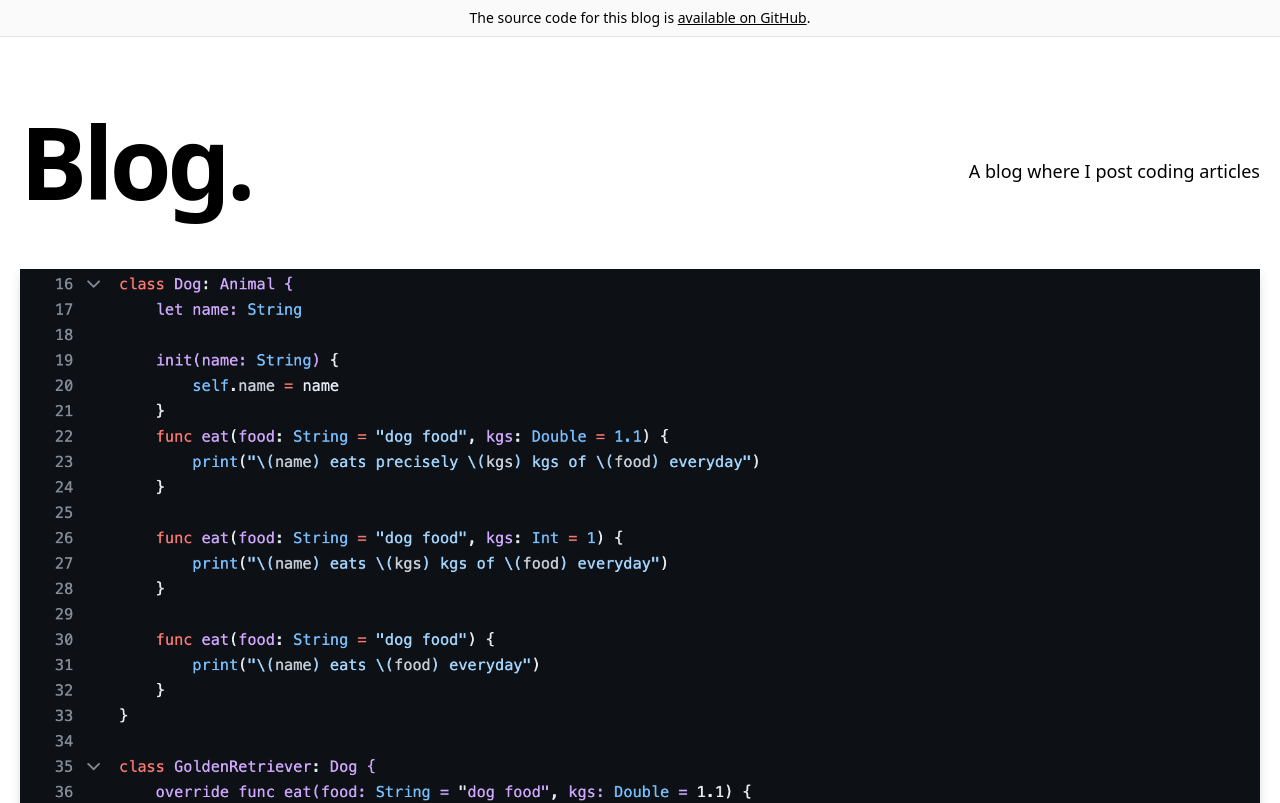
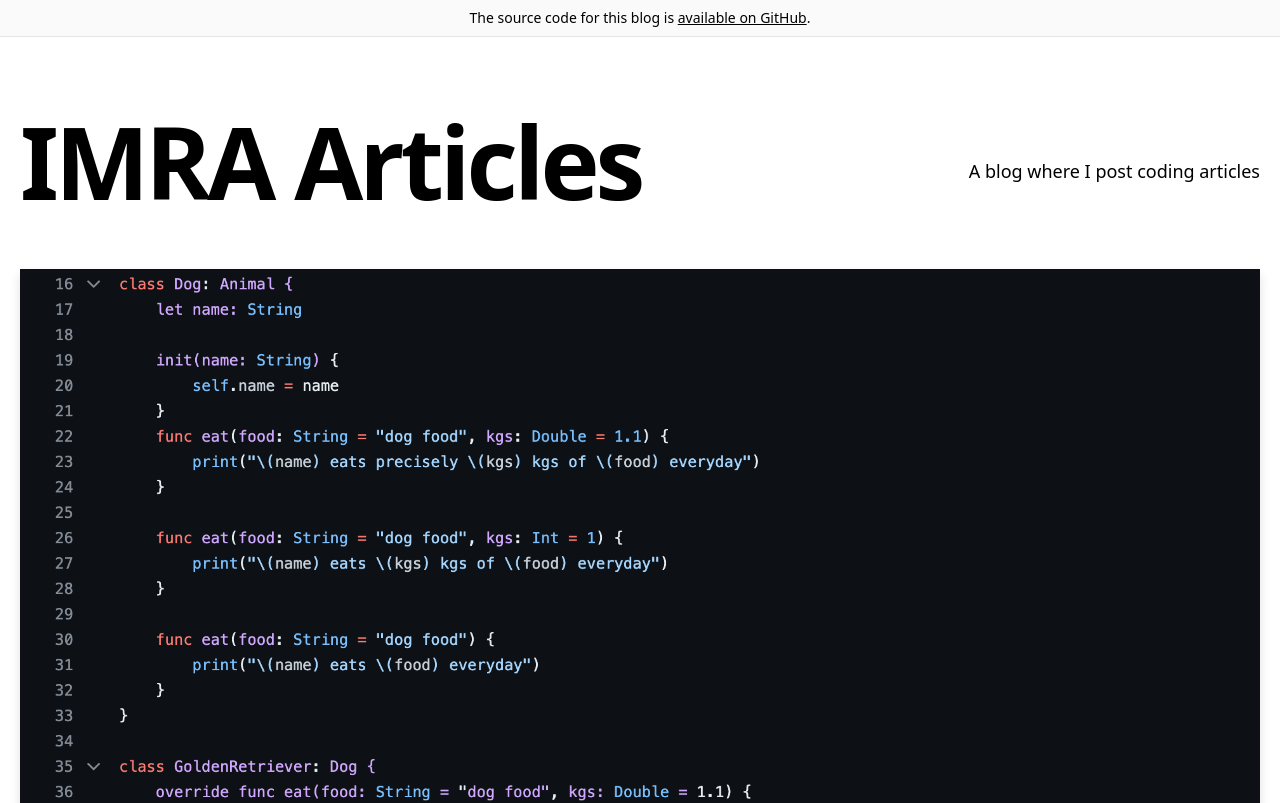
Before and after one commit to intiMRA/imra_code_blog, a Next.js app: page /imra_code_blog/ in a window 1280 px wide. Shown: the top 803 px of the page. Built offline with nearby package versions, Linux system fonts and the light colour scheme.

Commit message:
changed blog name

```diff
--- a/components/header.tsx
+++ b/components/header.tsx
@@ -4,7 +4,7 @@ const Header = () => {
   return (
     <h2 className="text-2xl md:text-4xl font-bold tracking-tight md:tracking-tighter leading-tight mb-20 mt-8">
       <Link href="/" className="hover:underline">
-        Blog
+        IMRA Articles
       </Link>
       .
     </h2>
--- a/components/intro.tsx
+++ b/components/intro.tsx
@@ -4,7 +4,7 @@ const Intro = () => {
   return (
     <section className="flex-col md:flex-row flex items-center md:justify-between mt-16 mb-16 md:mb-12">
       <h1 className="text-5xl md:text-8xl font-bold tracking-tighter leading-tight md:pr-8">
-        Blog.
+       IMRA Articles
       </h1>
       <h4 className="text-center md:text-left text-lg mt-5 md:pl-8">
         A blog where I post coding articles
```
